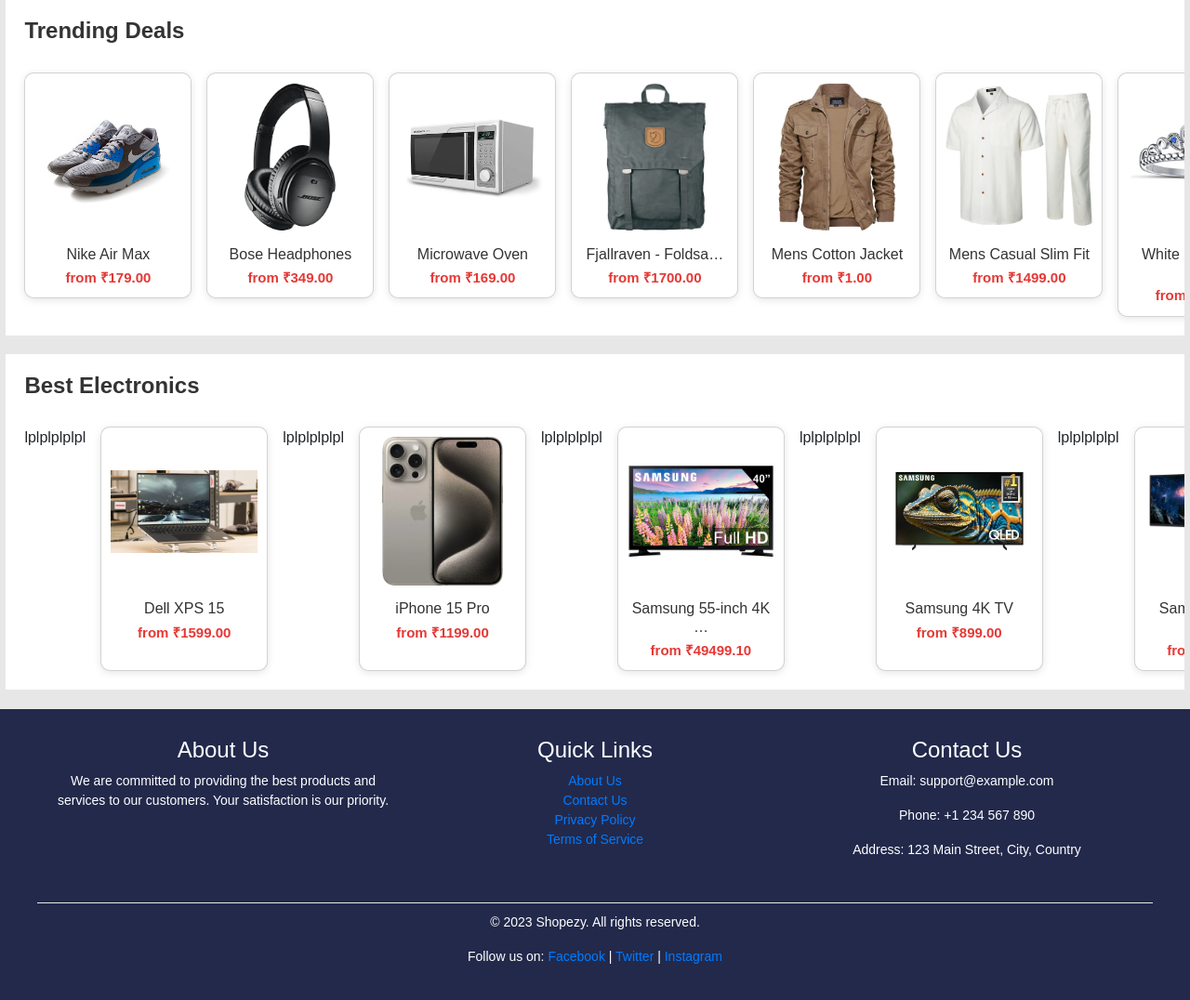
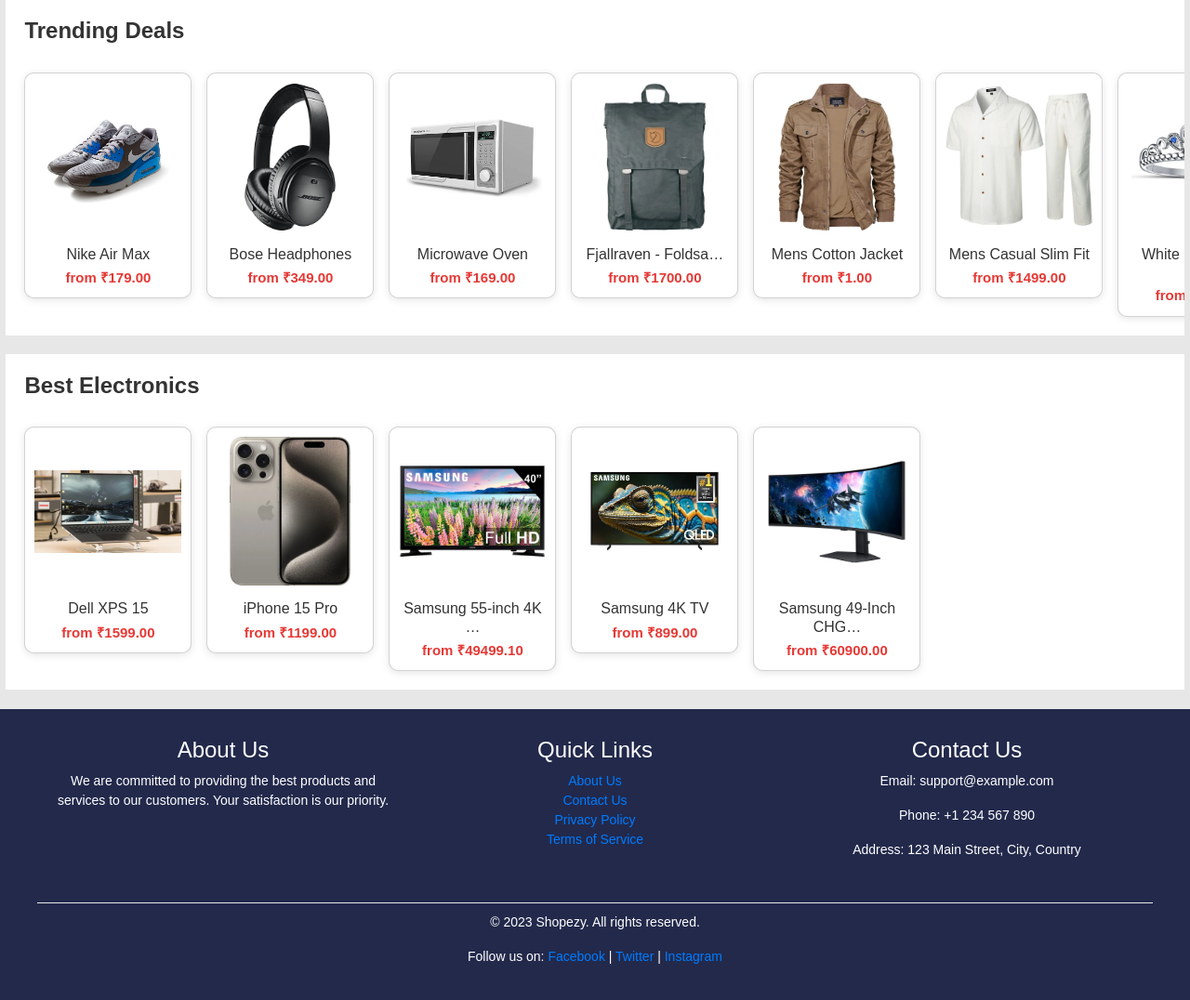
Before and after one commit to Adarsh776/Ecommerce, a Django app: page / in a window 1280 px wide. Shown: the part 448-1524 px from the top of the page at 93% size. Run offline with Django 5.2, Linux system fonts and the light colour scheme; data comes from the database, SQL or seed files in the repository; both versions use the stored data as it was after the commit; some libraries are stand-ins or nearby versions.

Commit message:
debugged

```diff
--- a/templates/openpage.html
+++ b/templates/openpage.html
@@ -52,15 +52,15 @@
     <h2 class="section-title">Best Electronics</h2>
     <div class="product-section">
       {% for product in best_electronics %}
-      <a href="{% url 'productdetail' slug=product.variants.first.slug %}" target="_blank">  lplplplplpl</a>
+      <a href="{% url 'productdetail' slug=product.variants.first.slug %}" target="_blank">
         <div class="card">
         {% if product.variants.first.image1 %}
           <img src="{{ product.variants.first.image1.url }}" alt="{{ product.name }}">
           <h3>{{ product.name | truncatechars:"20"}}</h3>
           <b>from ₹{{product.variants.first.sale_price}}</b>
         {% endif %}
-
       </div>
+    </a>
 
       {% endfor %}
     </div>
```
Also changed, not shown: db.sqlite3.
